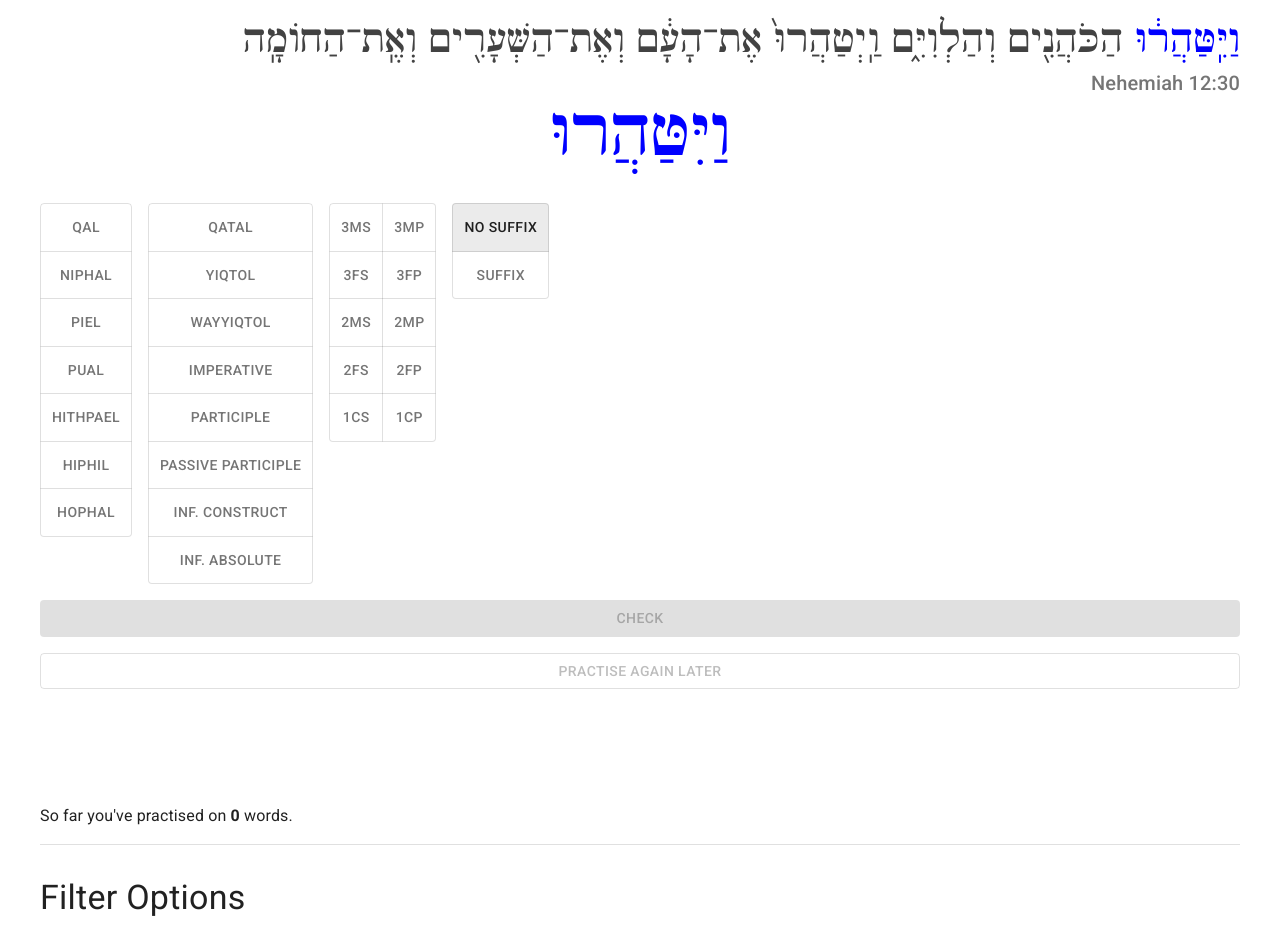
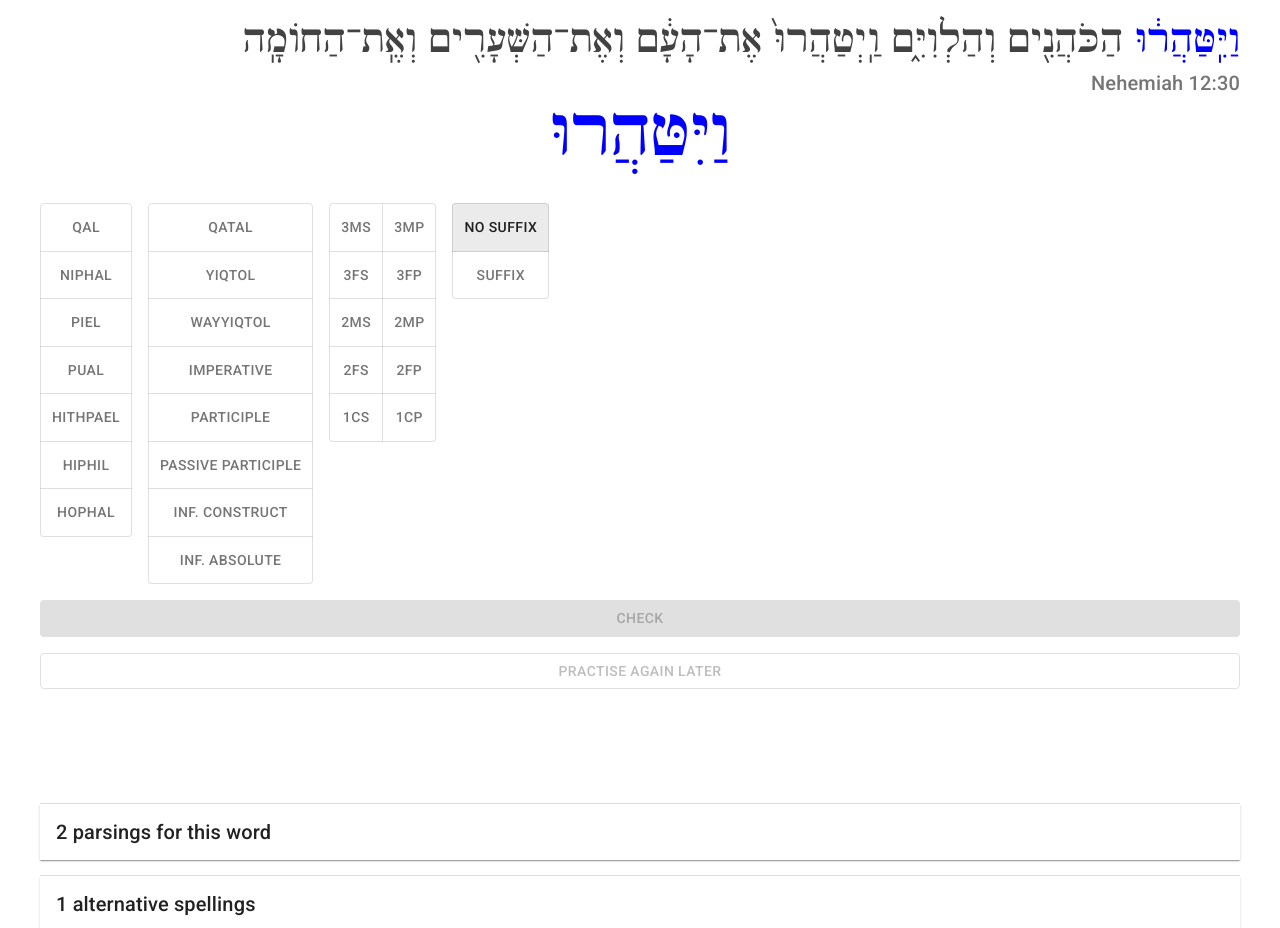
Before and after one commit to iota-pi/hebrew-parsing, a React (Vite) app: page / in a window 1280 px wide. Shown: the top 928 px of the page. Built offline with nearby package versions, Linux system fonts and the light colour scheme.

Commit message:
Ignore initial dagesh in similar spellings/parsings

```diff
--- /dev/null
+++ b/src/components/SimilarWords.tsx
@@ -0,0 +1,147 @@
+import {
+  useEffect,
+  useMemo,
+  useState,
+} from 'react'
+import {
+  Accordion,
+  AccordionDetails,
+  AccordionSummary,
+  Stack,
+  Typography,
+} from '@mui/material'
+import styled from '@emotion/styled'
+import {
+  getAllValidParsings,
+  parsingToString,
+  removeInitialDagesh,
+} from '../util'
+import { getLinkedOccurrences, type LinkedOccurrence } from '../loadData'
+
+const HighlightedSpan = styled('span')({
+  color: 'blue',
+})
+const HebrewSpan = styled('span')({
+  fontSize: '110%',
+  fontFamily: "'Ezra SIL', Roboto, David, sans-serif",
+})
+
+function SimilarWords({
+  occurrence,
+}: {
+  occurrence: LinkedOccurrence,
+}) {
+  const [occurrences, setOccurrences] = useState<LinkedOccurrence[]>([])
+  useEffect(
+    () => {
+      getLinkedOccurrences().then(setOccurrences)
+    },
+    [],
+  )
+
+  const validParsings = useMemo(
+    () => getAllValidParsings(occurrence, occurrences),
+    [occurrences, occurrence],
+  )
+  const alternativeSpellings = useMemo(
+    () => {
+      const withOtherSpellings = occurrences.filter(
+        o => (
+          o.root.root === occurrence.root.root
+          && o.parsings.some(p => (
+            occurrence.parsings.some(p2 => (
+              p.stem === p2.stem
+              && p.tense === p2.tense
+              && p.pgn.person === p2.pgn.person
+              && p.pgn.gender === p2.pgn.gender
+              && p.pgn.number === p2.pgn.number
+              && p.suffix.person === p2.suffix.person
+              && p.suffix.gender === p2.suffix.gender
+              && p.suffix.number === p2.suffix.number
+            ))
+          ))
+        )
+      )
+      const counts = withOtherSpellings.reduce(
+        (acc, o) => {
+          const verb = removeInitialDagesh(o.verb.verb)
+          acc.set(verb, (acc.get(verb) || 0) + 1)
+          return acc
+        },
+        new Map<string, number>(),
+      )
+      return Array.from(counts.entries()).sort(([, v1], [, v2]) => v2 - v1)
+    },
+    [occurrences, occurrence],
+  )
+
+  return (
+    <>
+      <Accordion>
+        <AccordionSummary disabled={validParsings.length === 1}>
+          <Typography variant="h6">
+            {validParsings.length === 1 ? 'No other' : validParsings.length}
+            {' '}
+            parsings for this word
+          </Typography>
+        </AccordionSummary>
+
+        <AccordionDetails>
+          <Stack spacing={2}>
+            {validParsings.map(([p, count], i) => (
+              <Typography
+                key={i}
+                variant="h5"
+              >
+                {count}
+                {'x '}
+                <Typography
+                  color={occurrence.parsings.includes(p) ? 'blue' : undefined}
+                  component="span"
+                  variant="inherit"
+                >
+                  {parsingToString(p)}
+                </Typography>
+              </Typography>
+            ))}
+          </Stack>
+        </AccordionDetails>
+      </Accordion>
+
+      <Accordion>
+        <AccordionSummary disabled={alternativeSpellings.length === 1}>
+          <Typography variant="h6">
+            {alternativeSpellings.length === 1 ? 'No' : alternativeSpellings.length - 1}
+            {' '}
+            alternative spellings
+          </Typography>
+        </AccordionSummary>
+
+        <AccordionDetails>
+          <Stack spacing={2}>
+            {alternativeSpellings.map(([spelling, count], i) => (
+              <Typography
+                key={i}
+                variant="h5"
+              >
+                {count}
+                {'x '}
+                <HebrewSpan>
+                  {spelling === occurrence.verb.verb ? (
+                    <HighlightedSpan>
+                      {spelling}
+                    </HighlightedSpan>
+                  ) : (
+                    spelling
+                  )}
+                </HebrewSpan>
+              </Typography>
+            ))}
+          </Stack>
+        </AccordionDetails>
+      </Accordion>
+    </>
+  )
+}
+
+export default SimilarWords
--- a/src/components/VerbParsing.tsx
+++ b/src/components/VerbParsing.tsx
@@ -6,9 +6,6 @@ import {
   useState,
 } from 'react'
 import {
-  Accordion,
-  AccordionDetails,
-  AccordionSummary,
   Button,
   Stack,
   Typography,
@@ -25,18 +22,16 @@ import {
   isSimplePart,
   isValidPGN,
   isValidSuffix,
-  getStemName,
-  getTenseName,
-  getPGNKey,
-  hasSetPGN,
   toLogosLink,
   parsingToString,
+  getAllValidParsings,
 } from '../util'
-import { VerbParsing, getLinkedOccurrences, type LinkedOccurrence } from '../loadData'
+import { getLinkedOccurrences, type LinkedOccurrence } from '../loadData'
 import type { FilterCondition, Stem, Tense } from '../filter'
 import ParsingControlGroup from './ParsingControlGroup'
 import PGNGroup from './PGNGroup'
 import SuffixSelection, { Suffix } from './SuffixSelection'
+import SimilarWords from './SimilarWords'
 
 const MAIN_PARTS = ALL_PARTS.filter(part => part !== 'suffix')
 const DEFAULT_SUFFIX: Suffix = 'no-suffix'
@@ -53,7 +48,7 @@ const HebrewSpan = styled('span')({
   fontFamily: "'Ezra SIL', Roboto, David, sans-serif",
 })
 
-function VerbParsingComponent({
+function ParseVerb({
   filterOptions,
   occurrence,
   onAnswer,
@@ -205,56 +200,7 @@ function VerbParsingComponent({
   )
 
   const validParsings = useMemo(
-    () => {
-      const allOccurrences = occurrences.filter(
-        o => o.verb.verb === occurrence.verb.verb
-      )
-      // TODO: run a check to see if this is ever necessary;
-      // if it is then the root should be displayed along with the parsing
-      if (allOccurrences.some(o => o.root.root !== occurrence.root.root)) {
-        console.warn('Root mismatch in other parsings')
-      }
-
-      const parsings = allOccurrences.flatMap(o => o.parsings)
-      const counts = parsings.reduce(
-        (acc, p) => {
-          acc.set(p, (acc.get(p) || 0) + 1)
-          return acc
-        },
-        new Map<VerbParsing, number>(),
-      )
-      return Array.from(counts.entries()).sort(([, v1], [, v2]) => v2 - v1)
-    },
-    [occurrences, occurrence],
-  )
-  const alternativeSpellings = useMemo(
-    () => {
-      const withOtherSpellings = occurrences.filter(
-        o => (
-          o.root.root === occurrence.root.root
-          && o.parsings.some(p => (
-            occurrence.parsings.some(p2 => (
-              p.stem === p2.stem
-              && p.tense === p2.tense
-              && p.pgn.person === p2.pgn.person
-              && p.pgn.gender === p2.pgn.gender
-              && p.pgn.number === p2.pgn.number
-              && p.suffix.person === p2.suffix.person
-              && p.suffix.gender === p2.suffix.gender
-              && p.suffix.number === p2.suffix.number
-            ))
-          ))
-        )
-      )
-      const counts = withOtherSpellings.reduce(
-        (acc, o) => {
-          acc.set(o.verb.verb, (acc.get(o.verb.verb) || 0) + 1)
-          return acc
-        },
-        new Map<string, number>(),
-      )
-      return Array.from(counts.entries()).sort(([, v1], [, v2]) => v2 - v1)
-    },
+    () => getAllValidParsings(occurrence, occurrences),
     [occurrences, occurrence],
   )
 
@@ -512,78 +458,14 @@ function VerbParsingComponent({
         )}
       </Typography>
 
-      {showAnswer && (
-        <>
-          <Accordion>
-            <AccordionSummary disabled={validParsings.length === 1}>
-              <Typography variant="h6">
-                {validParsings.length === 1 ? 'No' : validParsings.length - 1}
-                {' '}
-                other parsings for this word
-              </Typography>
-            </AccordionSummary>
-
-            <AccordionDetails>
-              <Stack spacing={2}>
-                {validParsings.map(([p, count], i) => (
-                  <Typography
-                    key={i}
-                    variant="h5"
-                  >
-                    {count}
-                    {' times: '}
-                    <Typography
-                      color={occurrence.parsings.includes(p) ? 'blue' : undefined}
-                      component="span"
-                      variant="inherit"
-                    >
-                      {parsingToString(p)}
-                    </Typography>
-                  </Typography>
-                ))}
-              </Stack>
-            </AccordionDetails>
-          </Accordion>
-
-          <Accordion>
-            <AccordionSummary disabled={alternativeSpellings.length === 1}>
-              <Typography variant="h6">
-                {alternativeSpellings.length === 1 ? 'No' : alternativeSpellings.length - 1}
-                {' '}
-                alternative spellings
-              </Typography>
-            </AccordionSummary>
-
-            <AccordionDetails>
-              <Stack spacing={2}>
-                {alternativeSpellings.map(([spelling, count], i) => (
-                  <Typography
-                    key={i}
-                    variant="h5"
-                  >
-                    {count}
-                    {' times: '}
-                    <HebrewSpan>
-                      {spelling === occurrence.verb.verb ? (
-                        <HighlightedSpan>
-                          {spelling}
-                        </HighlightedSpan>
-                      ) : (
-                        spelling
-                      )}
-                    </HebrewSpan>
-                  </Typography>
-                ))}
-              </Stack>
-            </AccordionDetails>
-          </Accordion>
-        </>
+      {showAnswer || true && (
+        <SimilarWords occurrence={occurrence} />
       )}
     </Stack>
   )
 }
 
-export default VerbParsingComponent
+export default ParseVerb
 
 function getInitialApplicableParts(): ApplicableParts {
   return {
--- a/src/util.ts
+++ b/src/util.ts
@@ -371,6 +371,41 @@ export function isValidSuffix(pgn: PGN) {
   return isValidPGN(pgn, undefined, true)
 }
 
+export function removeInitialDagesh(s: string) {
+  if (s.charAt(1) === 'ו') {
+    // Don't remove dagesh in shureq if it is the second letter of the word
+    return s
+  }
+  return s.slice(0, 3).replace(/\u05bc/g, '') + s.slice(3)
+}
+
+export function hasSameSpelling(a: LinkedOccurrence, b: LinkedOccurrence) {
+  const v1 = removeInitialDagesh(a.verb.verb)
+  const v2 = removeInitialDagesh(b.verb.verb)
+  return v1 === v2
+}
+
+export function getAllValidParsings(occurrence: LinkedOccurrence, occurrences: LinkedOccurrence[]) {
+  const allOccurrences = occurrences.filter(
+    o => hasSameSpelling(o, occurrence)
+  )
+  // TODO: run a check to see if this is ever necessary;
+  // if it is then the root should be displayed along with the parsing
+  if (allOccurrences.some(o => o.root.root !== occurrence.root.root)) {
+    console.warn('Root mismatch in other parsings')
+  }
+
+  const parsings = allOccurrences.flatMap(o => o.parsings)
+  const counts = parsings.reduce(
+    (acc, p) => {
+      acc.set(p, (acc.get(p) || 0) + 1)
+      return acc
+    },
+    new Map<VerbParsing, number>(),
+  )
+  return Array.from(counts.entries()).sort(([, v1], [, v2]) => v2 - v1)
+}
+
 export function parsingToString(parsing: VerbParsing) {
   return (
     [
```
